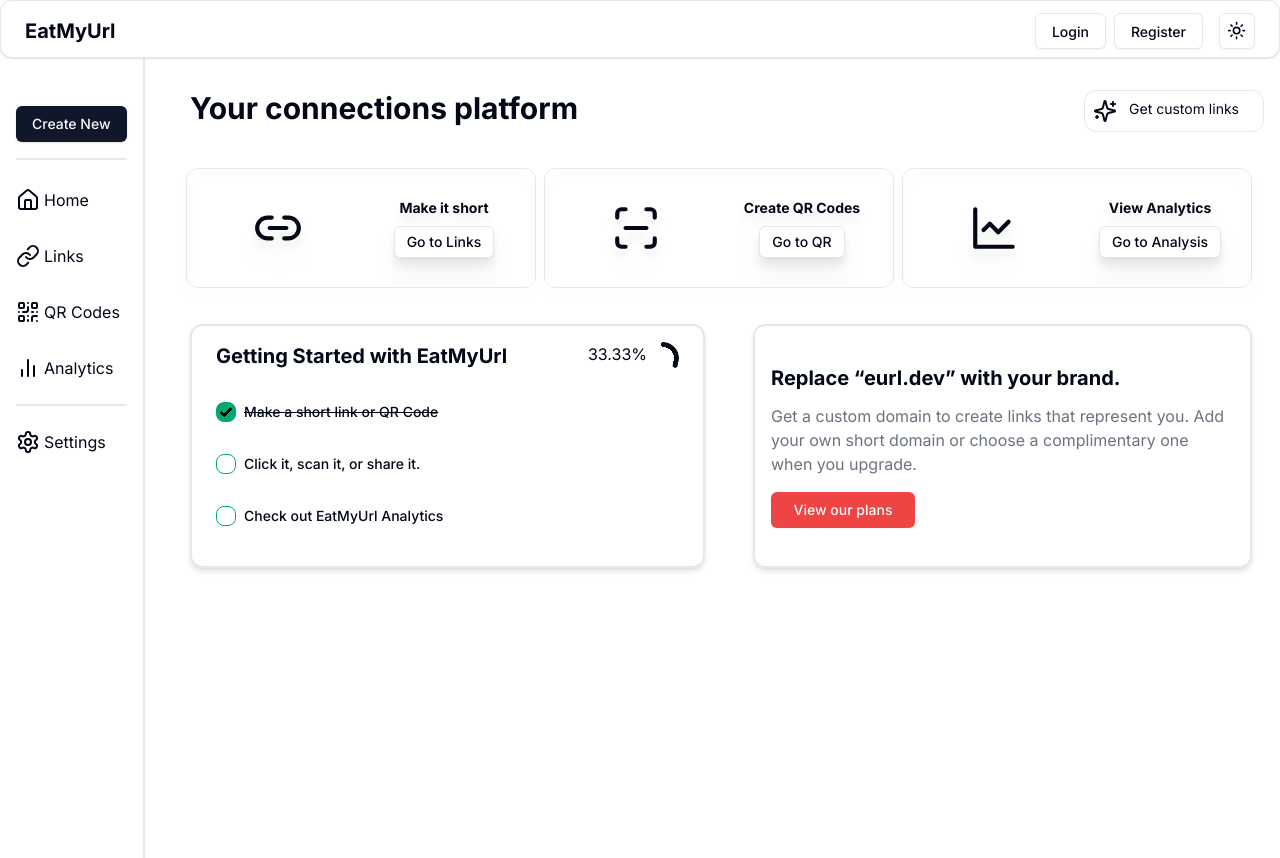
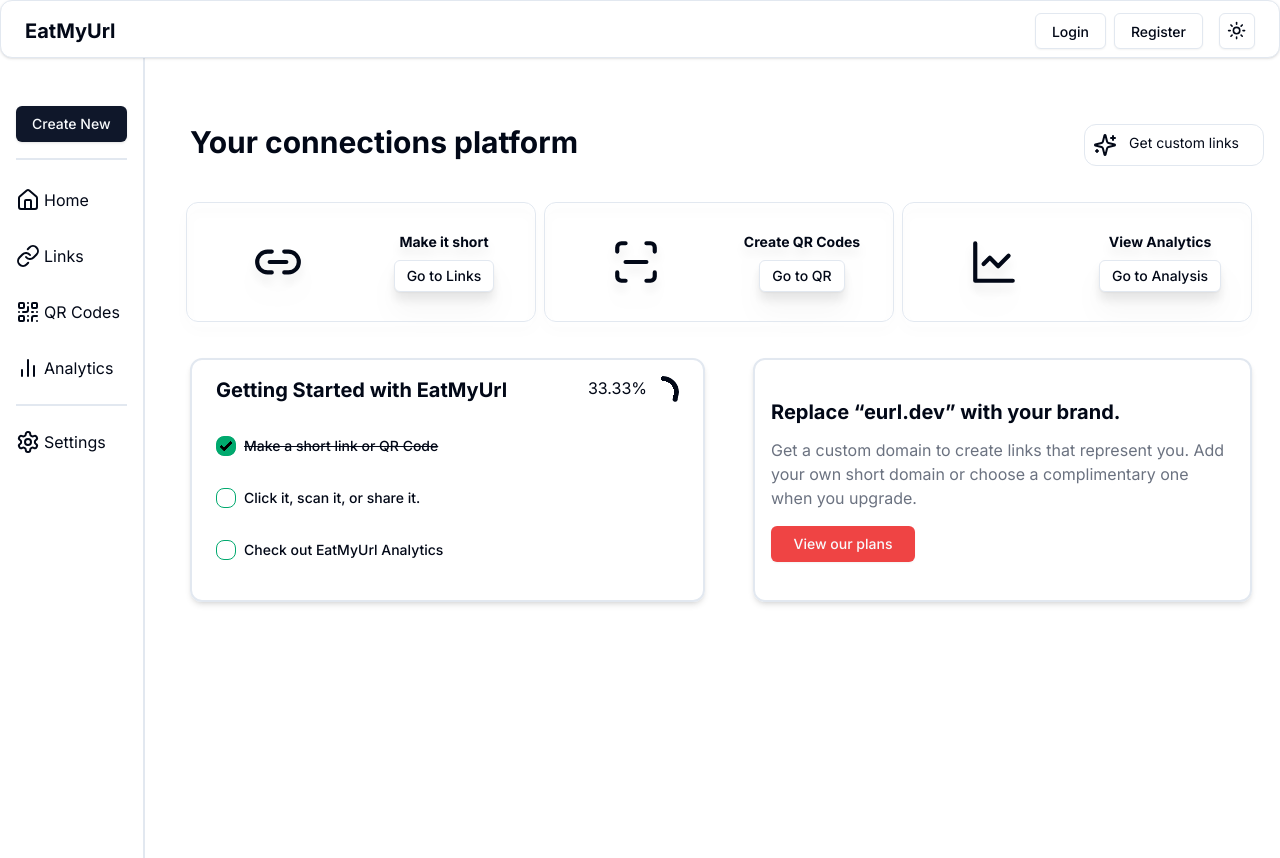
Before and after one commit to vigneshshettyin/EatMyURL, a Next.js app: page /home in a window 1280 px wide. Built offline with nearby package versions, Linux system fonts and the light colour scheme.

Commit message:
ui fixes scrollbar

```diff
--- a/app/(dashboard)/home/page.tsx
+++ b/app/(dashboard)/home/page.tsx
@@ -113,7 +113,7 @@ export default function HomePage() {
           <Accordion className="mt-3" type="single" collapsible>
             <AccordionItem value="item-1">
               <AccordionTrigger className="flex items-center">
-              <input checked={checkboxConfig.first} type="checkbox" className="checkbox checkbox-success checkbox-sm pointer-events-none" />
+              <input checked={checkboxConfig.first} type="checkbox" className="checkbox checkbox-success checkbox-sm pointer-events-none" readOnly/>
                 <h1 className="ml-2 line-through">Make a short link or QR Code</h1>
                 </AccordionTrigger>
                 <AccordionContent className="flex px-6 md:flex-row flex-col">
@@ -132,7 +132,7 @@ export default function HomePage() {
           <Accordion type="single" collapsible>
             <AccordionItem value="item-1">
               <AccordionTrigger className="flex items-center">
-              <input checked={checkboxConfig.second} type="checkbox" className="checkbox checkbox-success checkbox-sm pointer-events-none " />
+              <input checked={checkboxConfig.second} type="checkbox" className="checkbox checkbox-success checkbox-sm pointer-events-none " readOnly/>
                 <h1 className="ml-2">Click it, scan it, or share it.</h1>
                 </AccordionTrigger>
                 <AccordionContent className="flex px-6 md:flex-row flex-col">
@@ -151,7 +151,7 @@ export default function HomePage() {
           <Accordion type="single" collapsible>
             <AccordionItem value="item-1">
               <AccordionTrigger className="flex items-center">
-              <input checked={checkboxConfig.third} type="checkbox" className="checkbox checkbox-success checkbox-sm pointer-events-none " />
+              <input checked={checkboxConfig.third} type="checkbox" className="checkbox checkbox-success checkbox-sm pointer-events-none " readOnly/>
                 <h1 className="ml-2">Check out EatMyUrl Analytics</h1>
                 </AccordionTrigger>
                 <AccordionContent className="flex px-6">
--- a/app/(dashboard)/layout.tsx
+++ b/app/(dashboard)/layout.tsx
@@ -5,7 +5,7 @@ export default function Layout({children}:{
 }){
     return <div className="flex pb-4">
         <SideNavBar/>
-        <div className="ml-[40px] md:ml-[150px] w-full ">
+        <div className="ml-[40px] md:ml-[150px] w-full mt-[34px]">
         {children}
         </div>
     </div>
```
